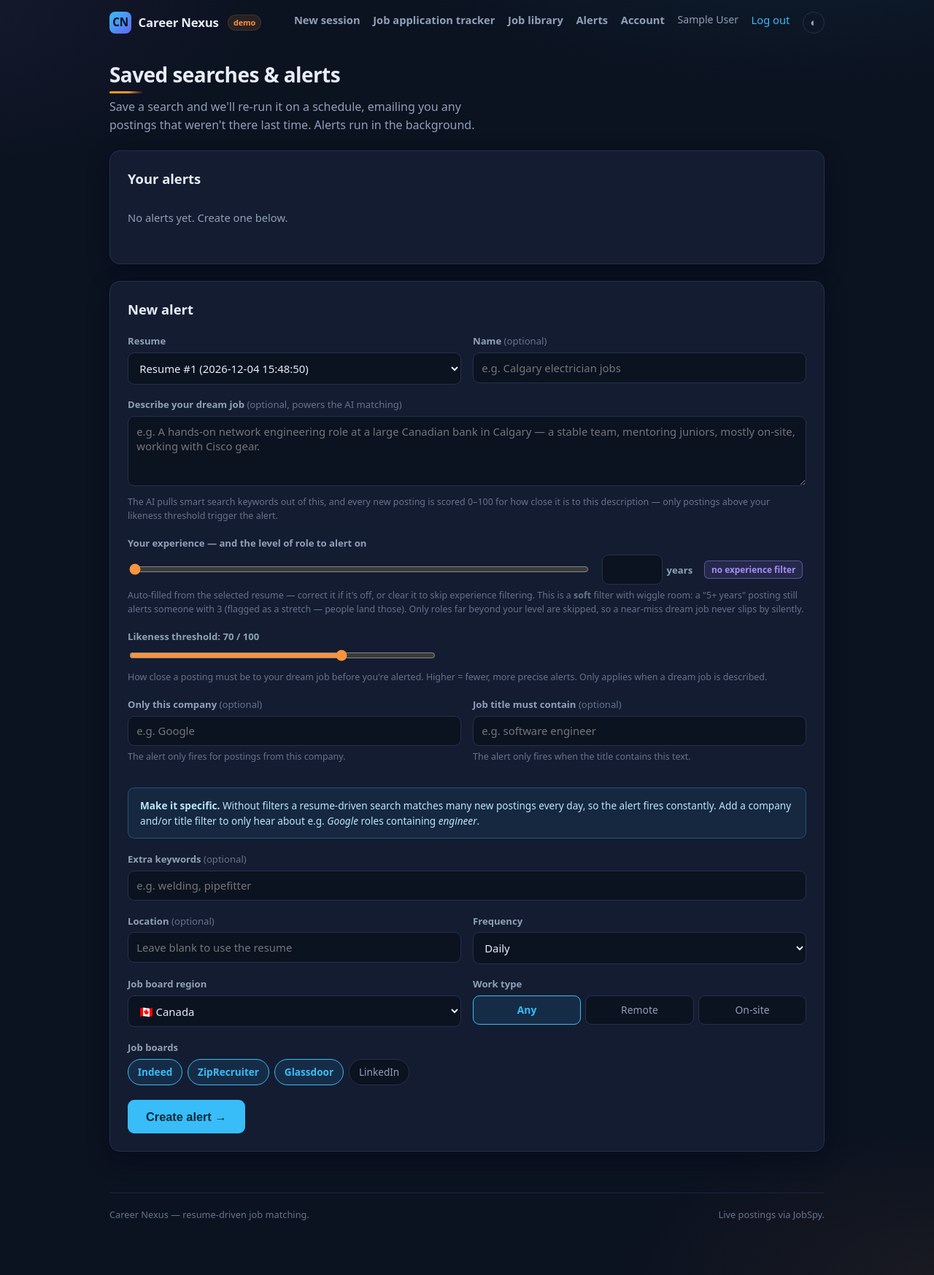
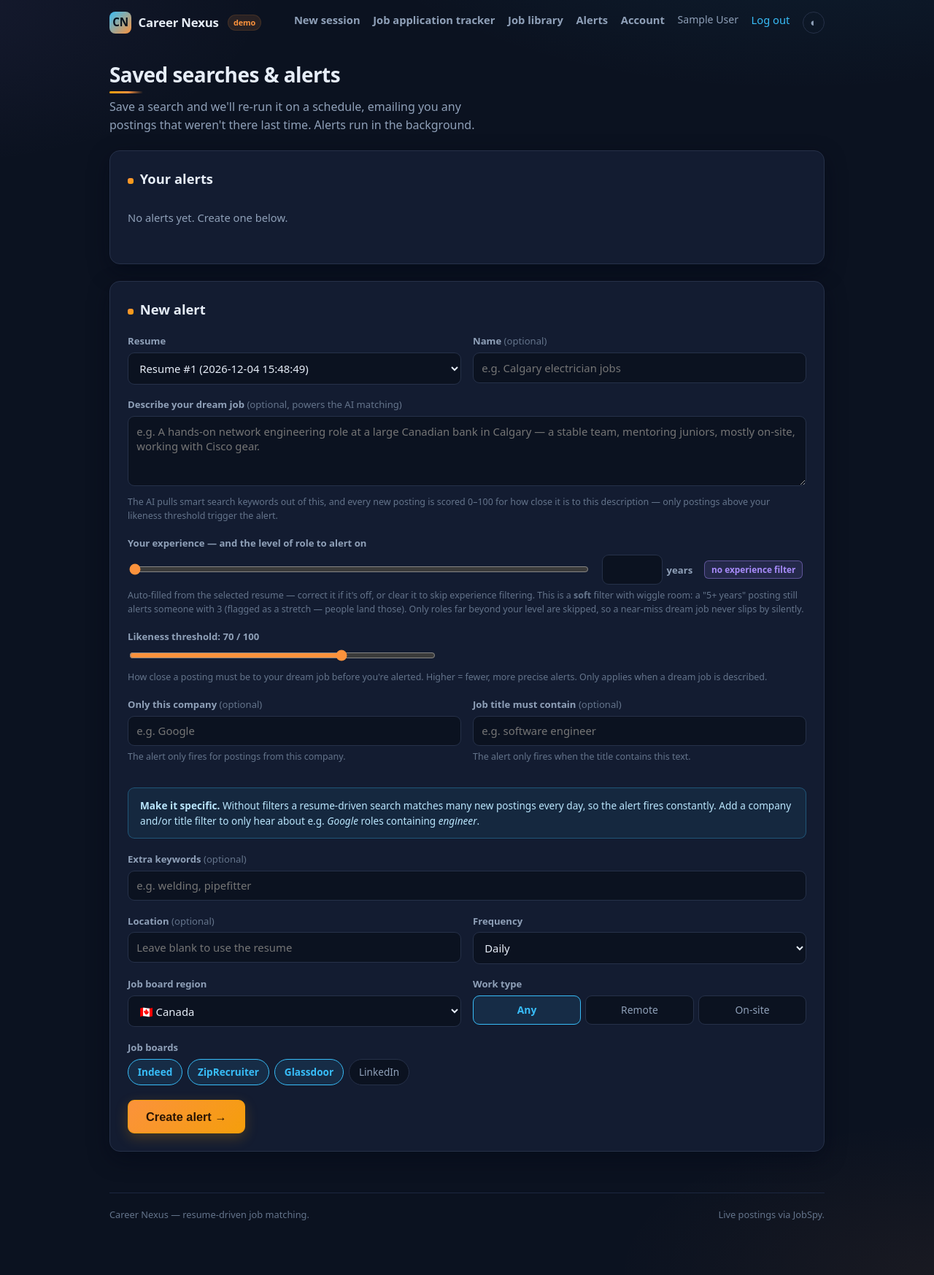
Before and after one commit to Bwolf14/CareerNexus, a Flask app: page /alerts in a window 1280 px wide. Shown: the whole page at 73% size. Run offline with Flask 3, Linux system fonts and the light colour scheme; the visitor is signed in with stand-in values (Sample User, id 1); data that the repository does not hold is empty.

Commit message:
Promote the orange accent from seasoning to co-star
Round two of the warm accent, per feedback that round one was too
understated:

* primary (big) CTA buttons - search, build plan, create alert - are
  now an orange gradient with a warm shadow
* the brand logo blends sky -> orange
* the stepper's current step glows orange
* every card h2 gets a small warm tick
* match-score numbers and score bars render orange
* focused inputs, hovered ghost buttons, and link hover shift warm
* job rows warm on hover; search-term pills get a warm border tint

Sky remains for at-rest links, secondary buttons, and informational
chrome, so the palette still reads two-tone rather than rebranded.

Co-Authored-By: Claude Sonnet 5 <noreply@anthropic.com>
Claude-Session: https://claude.ai/code/session_01TEHpL6auKVP4hNqPFJ5rEx

```diff
--- a/webapp/static/style.css
+++ b/webapp/static/style.css
@@ -670,3 +670,58 @@ select:focus-visible, textarea:focus-visible, summary:focus-visible {
 /* Table rows warm slightly under the cursor (alerts, admin lists). */
 .tablewrap tbody tr:hover td { background: var(--orange-soft); }
 .exp-row input[type="range"] { accent-color: var(--orange); }
+
+/* ==========================================================================
+   Orange accent layer, round two — promoted from seasoning to co-star.
+   Primary CTAs, the brand mark, the stepper, and score displays go warm;
+   sky remains for links, secondary actions, and informational chrome.
+   ========================================================================== */
+:root { --on-orange: #2a1403; }
+
+/* Primary (big) call-to-action buttons: search, build plan, create alert… */
+.btn.big {
+  background: linear-gradient(135deg, var(--orange), var(--orange-strong));
+  border-color: var(--orange-strong);
+  color: var(--on-orange);
+  box-shadow: 0 6px 18px rgba(245, 158, 11, .22);
+}
+.btn.big:hover { filter: brightness(1.06); }
+:root[data-theme="light"] .btn.big {
+  color: #fff8f1;
+  box-shadow: 0 6px 16px rgba(234, 88, 12, .28);
+}
+
+/* Brand mark: sky → orange signature gradient. */
+.brand .logo { background: linear-gradient(135deg, var(--accent), var(--orange)); }
+
+/* The current step glows warm instead of sky. */
+.stepper li.active { background: var(--orange); border-color: var(--orange);
+                     color: var(--on-orange); }
+.stepper li.active .n { color: var(--on-orange); }
+:root[data-theme="light"] .stepper li.active { color: #fff8f1; }
+:root[data-theme="light"] .stepper li.active .n { color: #fff8f1; }
+
+/* Section headings inside cards get a small warm tick. */
+.card > h2::before {
+  content: ""; display: inline-block; width: .5rem; height: .5rem;
+  border-radius: 3px; margin-right: .55rem; vertical-align: baseline;
+  background: linear-gradient(135deg, var(--orange), var(--orange-strong));
+}
+
+/* Match scores + their bars read orange now (they sit beside the orange
+   top-pick highlight anyway). */
+.scorebox .num { color: var(--orange); }
+.scorebar > i { background: linear-gradient(90deg, var(--orange-strong), var(--orange)); }
+
+/* Focused inputs and hovered ghost buttons warm up. */
+input:focus, select:focus, textarea:focus { border-color: var(--orange); }
+.btn.ghost:hover { border-color: var(--orange); color: var(--text); }
+
+/* Link hover shifts warm (links stay sky at rest). */
+a:hover { color: var(--orange); }
+
+/* Job rows on the matches list warm on hover. */
+.job:hover { border-color: var(--orange); }
+
+/* Search-term pills get a warm border tint. */
+.pill { border-color: rgba(251, 146, 60, .35); }
```
